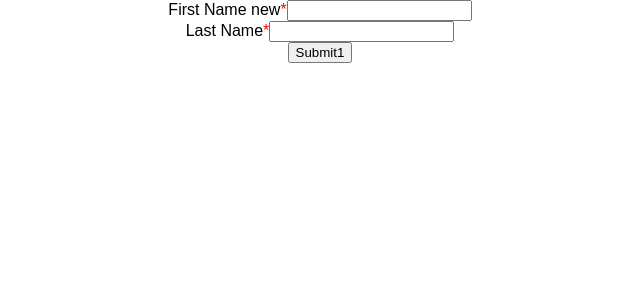
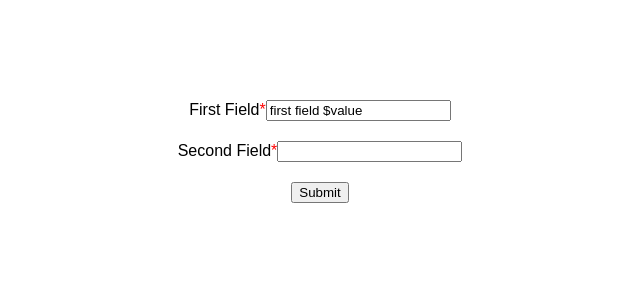
Before and after one commit to vivektikar25/react-input-fields, a React (Create React App) app: page / in a window 1280 px wide. Shown: the top 300 px of the page, without its empty margins (320-960 px from the left). Built offline with nearby package versions, Linux system fonts and the light colour scheme.

Commit message:
latest textfield implementation

```diff
--- a/src/Components/Form/data.js
+++ b/src/Components/Form/data.js
@@ -1,8 +1,7 @@
-export const firstNameData = {
-  value: "",
-  type: "text",
-  name: "firstName",
-  label: "First Name new",
+export const firstFieldData = {
+  value: "first field $value",
+  name: "firstField",
+  label: "First Field",
   placeholder: "",
   required: true,
   validate: true,
@@ -34,11 +33,11 @@ export const firstNameData = {
   ]
 };
 
-export const lastNameData = {
+export const secondFieldData = {
   value: "",
   type: "text",
-  name: "lastName",
-  label: "Last Name",
+  name: "secondField",
+  label: "Second Field",
   placeholder: "",
   required: true,
   validate: true,
--- a/src/Components/Form/index.js
+++ b/src/Components/Form/index.js
@@ -1,45 +1,32 @@
 import React from "react";
 import * as data from "./data";
 import TextField from "./../Shared/TextField";
-import * as service from "./service"
-import "./Form.css"
+import * as service from "./service";
+import "./Form.css";
 
 class Form extends React.Component {
-
   constructor(props) {
-        super(props)
+    super(props);
     this.state = {
       firstName: "",
       lastName: "",
-            firstNameData: data.firstNameData,
-            lastNameData: data.lastNameData,
+      firstFieldData: data.firstFieldData,
+      secondFieldData: data.secondFieldData,
       isFormSubmitted: false
-        }
-        this.formStatus = {}
+    };
+    this.formStatus = {};
+
     this.submit = this.submit.bind(this);
     this.updateFormsStatus = this.updateFormsStatus.bind(this);
+    this.updateFormFieldValue = this.updateFormFieldValue.bind(this);
     this.removeFormsStatusFlag = this.removeFormsStatusFlag.bind(this);
   }
 
-    updateFirstName = firstName => {
-        this.setState({ firstName })
-    }
-    updateLastName = lastName => {
-        this.setState({ lastName })
-    }
+  updateFormFieldValue = (fieldName, fieldValue) => {
+    this.setState({ [fieldName]: fieldValue });
+  };
 
-    submit = () => {
-        let isFormValid = service.getFormsValidityStatus(this.formStatus);
-
-        if (isFormValid) {
-            this.setState({ isFormSubmitted: true, errorMessage: "" })
-        }
-        else {
-            this.setState({ isFormSubmitted: true, errorMessage: "Form is invalid" })
-        }
-    }
-
-    updateFormsStatus = (fieldName, fieldStatus) => {
+  updateFormsStatus = (fieldStatus, fieldName) => {
     this.formStatus[fieldName] = fieldStatus;
   };
 
@@ -47,29 +34,49 @@ class Form extends React.Component {
     if (formStatusFlag) delete this.formStatus[formStatusFlag];
   };
 
+  submit = () => {
+    let isFormValid = service.getFormsValidityStatus(this.formStatus);
+
+    if (isFormValid) {
+      this.setState({ isFormSubmitted: true, errorMessage: "" });
+    } else {
+      this.setState({ isFormSubmitted: true, errorMessage: "Form is invalid" });
+    }
+  };
+
   render() {
     return (
+      <div style={{ marginTop: 100 }}>
         <div>
           <TextField
             data={{
-                        ...data.firstNameData,
-                        value: this.state.firstName
+              ...this.state.firstFieldData
             }}
-                    recordSelection={data => { this.updateFirstName(data) }}
-                    updateFormsStatus={(status, fieldName) => { this.updateFormsStatus(fieldName, status) }}
-                    isFormSubmitted={this.state.isFormSubmitted} />
-
+            recordSelection={this.updateFormFieldValue}
+            updateFormsStatus={this.updateFormsStatus}
+            removeFormsStatusFlag={this.removeFormsStatusFlag}
+            delay={500}
+            isFormSubmitted={this.state.isFormSubmitted}
+          />
+        </div>
+        <div style={{ marginTop: 20 }}>
           <TextField
             data={{
-                        ...data.lastNameData,
-                        value: this.state.lastName
+              ...this.state.secondFieldData
             }}
-                    recordSelection={data => { this.updateLastName(data) }}
-                    updateFormsStatus={(status, fieldName) => { this.updateFormsStatus(fieldName, status) }}
+            recordSelection={this.updateFormFieldValue}
+            updateFormsStatus={this.updateFormsStatus}
+            removeFormsStatusFlag={this.removeFormsStatusFlag}
+            delay={500}
             isFormSubmitted={this.state.isFormSubmitted}
-                    isTextFieldDirty={true} />
-                <button type="button" onClick={this.submit}>Submit1</button>
+          />
+        </div>
+        <div style={{ marginTop: 20 }}>
           <span className="form-error-message">{this.state.errorMessage}</span>
+        </div>
+        <button type="button" onClick={this.submit}>
+          Submit
+        </button>
       </div>
     );
   }
--- a/src/Components/Shared/TextField/index.js
+++ b/src/Components/Shared/TextField/index.js
@@ -1,53 +1,70 @@
+import React from "react";
+import * as service from "./service";
+import _ from "lodash";
 
-import React from "react";
-
-class TextField extends React.Component {
+export default class TextField extends React.Component {
   constructor(props) {
     super(props);
     this.state = props.data || {};
+    this.state.parentValue = props.data.value;
     this.state.isFormSubmitted = props.isFormSubmitted || false;
-    this.state.isTextFieldDirty = props.isTextFieldDirty || false;
+    this.state.isTextFieldDirty = false;
     this.handleChange = this.handleChange.bind(this);
+    this.updateParentFormWithDebouncedFieldValue = _.debounce(
+      this.updateParentFormFieldValue,
+      this.props.delay || 0
+    );
+    this.props.recordSelection(props.data.name, props.data.value);
   }
 
   componentDidMount = () => {
-    this.validateTextField(
-      this.state.value,
-      this.state.validations,
-      this.state.isFormSubmitted
-    );
+    this.validateTextField();
   };
 
   componentWillReceiveProps(nextProps) {
-    const isValueChanged = this.state.value != nextProps.data.value;
-    if (nextProps.isTextFieldDirty !== undefined) {
-      this.setState({
-        ...nextProps.data,
-        isFormSubmitted: nextProps.isFormSubmitted,
-        isTextFieldDirty: nextProps.isTextFieldDirty
-      });
+    let value;
+
+    let isParentValueChanged = this.state.parentValue !== nextProps.data.value;
+    let isFormSubmittedChanged =
+      this.state.isFormSubmitted !== nextProps.isFormSubmitted;
+    let formDisableStatusChanged =
+      this.state.disabled !== nextProps.data.disabled;
+
+    const shouldStateUpdate =
+      isParentValueChanged ||
+      isFormSubmittedChanged ||
+      formDisableStatusChanged;
+
+    if (isParentValueChanged) {
+      value = nextProps.data.value;
+      this.props.recordSelection(this.state.name, value);
     } else {
-      this.setState({
-        ...nextProps.data,
-        isFormSubmitted: nextProps.isFormSubmitted
-      });
+      value = this.state.value;
     }
 
-    if (nextProps.isFormSubmitted || isValueChanged) {
-      this.validateTextField(
-        nextProps.data.value,
-        this.state.validations,
-        nextProps.isFormSubmitted
-      );
-    }
+    this.setState(
+      {
+        ...nextProps.data,
+        value,
+        parentValue: isParentValueChanged ? value : this.state.parentValue,
+        isFormSubmitted: nextProps.isFormSubmitted
+      },
+      () => {
+        if (isFormSubmittedChanged || isParentValueChanged) {
+          this.validateTextField();
+        }
+      }
+    );
   }
-  shouldComponentUpdate(nextProps) {
-    const isValueChanged =
-      this.state.value != nextProps.data.value ||
-      this.state.disabled != nextProps.data.disabled;
-    const isFormSubmittedChanged =
-      nextProps.isFormSubmitted !== this.state.isFormSubmitted;
-    return isFormSubmittedChanged || isValueChanged;
+
+  shouldComponentUpdate(nextProps, nextState) {
+    const isRerenderRequired =
+      this.state.value !== nextState.value ||
+      this.state.disabled !== nextProps.data.disabled ||
+      this.state.validationMessage !== nextState.validationMessage ||
+      this.state.isFormSubmitted !== nextProps.isFormSubmitted;
+
+    return isRerenderRequired;
   }
 
   componentWillUnmount() {
@@ -56,137 +73,67 @@ class TextField extends React.Component {
     }
   }
 
-  handleChange({ target }) {
-    let value = target.value; // This is required as target.value gets reset
-    //during setState() and target.value sent to recordSelection on following line is ""(empty)
+  validateTextField = () => {
+    let {
+      value,
+      validations,
+      isFormSubmitted,
+      validate,
+      name,
+      isTextFieldDirty
+    } = this.state;
 
-    this.setState({ isTextFieldDirty: true }, () => {
-      this.props.recordSelection(value);
-    });
-  }
-
-  validateTextField = (inputValue, validations, isFormSubmitted) => {
-    if (!this.state.validate) {
+    if (!validate) {
       return;
     }
-    let priorityWiseValidationList = this.getPriorityWiseValidationList(
-      validations
+
+    let {
+      validationMessage,
+      shouldErrorMessageShown
+    } = service.validateTextField(
+      value,
+      validations,
+      isFormSubmitted,
+      validate,
+      name,
+      isTextFieldDirty
     );
-    let failedValidation = this.getFailedValidation(
-      inputValue && inputValue.trim && inputValue.trim(),
-      priorityWiseValidationList
-    );
-
-    if (failedValidation) {
-      let shouldErrorMessageBeShown =
-        this.state.isTextFieldDirty || isFormSubmitted;
-      let validationMessage = failedValidation.message;
-
-      this.displayValidationMessage(
-        shouldErrorMessageBeShown,
-        validationMessage
-      );
+    if (validationMessage) {
       this.props.updateFormsStatus(false, this.state.name);
     } else {
       this.props.updateFormsStatus(true, this.state.name);
-      this.displayValidationMessage(false, "");
     }
+    this.displayValidationMessage(shouldErrorMessageShown, validationMessage);
   };
 
-  getPriorityWiseValidationList = validations => {
-    let priorityWiseValidationList;
-    priorityWiseValidationList = validations.sort(
-      (prevElement, nextElement) => {
-        return prevElement.priority - nextElement.priority;
-      }
-    );
-    return priorityWiseValidationList;
+  handleChange({ target }) {
+    let value = target.value;
+    this.setState({ isTextFieldDirty: true, value }, () => {
+      this.validateTextField();
+    });
+    this.updateParentFormWithDebouncedFieldValue(this.state.name, value);
+  }
+
+  updateParentFormFieldValue = (name, value) => {
+    this.props.recordSelection(name, value);
   };
 
   displayValidationMessage = (shouldErrorMessageBeShown, validationMessage) => {
-    let message = shouldErrorMessageBeShown ? (
-      <div style={{ color: "red", fontSize: 11 }}>{validationMessage}</div>
-    ) : (
-        ""
-      );
+    let message =
+      shouldErrorMessageBeShown && validationMessage ? (
+        <div style={{ color: "red", fontSize: 11 }}>{validationMessage}</div>
+      ) : null;
     this.setState({ validationMessage: message });
-  };
-  getFailedValidation = (inputValue, validations) => {
-    const failedValidation = validations.find(validation => {
-      return this.isValidationFailed(inputValue, validation);
-    });
-    return failedValidation;
-  };
-
-  isValidationFailed = (inputValue, validation) => {
-    switch (validation.validationName) {
-      case "required":
-        return this.validateRequiredValidation(inputValue);
-        break;
-      case "minLength":
-        return this.validateMinLengthValidation(inputValue, validation.value);
-        break;
-      case "maxLength":
-        return this.validateMaxLengthValidation(inputValue, validation.value);
-        break;
-      case "isNumber":
-        return this.validateIsNumberValidation(inputValue, validation.value);
-        break;
-      case "minValue":
-        return this.validateMinValueValidation(inputValue, validation.value);
-        break;
-      case "maxValue":
-        return this.validateMaxValueValidation(inputValue, validation.value);
-        break;
-      case "regex":
-        return this.validateRegexValidation(inputValue, validation.value);
-        break;
-      default:
-        return false;
-        break;
-    }
-  };
-
-  validateRequiredValidation = inputValue => {
-    return inputValue && inputValue.toString().length ? false : true;
-  };
-
-  validateMinLengthValidation = (inputValue, minLength) => {
-    return inputValue
-      ? inputValue.toString().length >= minLength ? false : true
-      : false;
-  };
-
-  validateMaxLengthValidation = (inputValue, maxLength) => {
-    return inputValue
-      ? inputValue.toString().length <= maxLength ? false : true
-      : false;
-  };
-
-  validateRegexValidation = (inputValue, regex) => {
-    return inputValue ? (inputValue.match(regex) ? false : true) : false;
-  };
-
-  validateMinValueValidation = (inputValue, minValue) => {
-    return inputValue ? (+inputValue >= minValue ? false : true) : false;
-  };
-
-  validateMaxValueValidation = (inputValue, maxValue) => {
-    return inputValue ? (+inputValue <= maxValue ? false : true) : false;
-  };
-
-  validateIsNumberValidation = inputValue => {
-    return inputValue ? (typeof inputValue === "number" ? false : true) : false;
-  };
-
-  setTextFieldsDirtyFlag = () => {
-    this.isTextFieldDirty = true;
   };
 
   render() {
+    let customStyle = {
+      ...this.props.style
+    };
     const customStyleClass = this.props.customStyleClass;
+
     return (
-      <div>
+      <div style={{ display: "inline" }}>
         {this.state.label ? (
           <label>
             {this.state.label}
@@ -194,20 +141,18 @@ class TextField extends React.Component {
           </label>
         ) : null}
         <input
-          className={customStyleClass}
-          type={this.state.type}
+          className={customStyleClass || "form-control"}
+          style={customStyle}
+          type="text"
           onChange={this.handleChange}
           name={this.state.name}
           required={this.state.required}
           placeholder={this.state.placeholder}
           value={this.state.value}
-          required={this.state.required}
           disabled={this.state.disabled}
         />
-        {this.state.validationMessage ? this.state.validationMessage : ""}
+        {this.state.validationMessage}
       </div>
     );
   }
 }
-
-export default TextField;
--- /dev/null
+++ b/src/Components/Shared/TextField/service.js
@@ -0,0 +1,96 @@
+const getPriorityWiseValidationList = validations => {
+  let priorityWiseValidationList;
+  priorityWiseValidationList = validations.sort((prevElement, nextElement) => {
+    return prevElement.priority - nextElement.priority;
+  });
+  return priorityWiseValidationList;
+};
+
+const validateRequiredValidation = value => {
+  return value && value.toString().length ? false : true;
+};
+
+const validateMinLengthValidation = (value, minLength) => {
+  return value ? (value.toString().length >= minLength ? false : true) : false;
+};
+
+const validateMaxLengthValidation = (value, maxLength) => {
+  return value ? (value.toString().length <= maxLength ? false : true) : false;
+};
+
+const validateRegexValidation = (value, regex) => {
+  return value ? (value.match(regex) ? false : true) : false;
+};
+
+const validateMinValueValidation = (value, minValue) => {
+  return value ? (+value >= minValue ? false : true) : false;
+};
+
+const validateMaxValueValidation = (value, maxValue) => {
+  return value ? (+value <= maxValue ? false : true) : false;
+};
+
+const validateIsNumberValidation = value => {
+  return value ? (typeof value === "number" ? false : true) : false;
+};
+
+const isValidationFailed = (value, validation) => {
+  switch (validation.validationName) {
+    case "required":
+      return validateRequiredValidation(value);
+      break;
+    case "minLength":
+      return validateMinLengthValidation(value, validation.value);
+      break;
+    case "maxLength":
+      return validateMaxLengthValidation(value, validation.value);
+      break;
+    case "isNumber":
+      return validateIsNumberValidation(value, validation.value);
+      break;
+    case "minValue":
+      return validateMinValueValidation(value, validation.value);
+      break;
+    case "maxValue":
+      return validateMaxValueValidation(value, validation.value);
+      break;
+    case "regex":
+      return validateRegexValidation(value, validation.value);
+      break;
+    default:
+      return false;
+      break;
+  }
+};
+
+const getFailedValidation = (value, validations) => {
+  const failedValidation = validations.find(validation => {
+    return isValidationFailed(value, validation);
+  });
+  return failedValidation;
+};
+
+export const validateTextField = (
+  value,
+  validations,
+  isFormSubmitted,
+  validate,
+  name,
+  isTextFieldDirty
+) => {
+  let validationMessage = "";
+  let shouldErrorMessageShown = isTextFieldDirty || isFormSubmitted;
+
+  let priorityWiseValidationList = getPriorityWiseValidationList(validations);
+  let failedValidation = getFailedValidation(
+    value && value.trim && value.trim(),
+    priorityWiseValidationList
+  );
+
+  if (failedValidation) {
+    validationMessage = failedValidation.message;
+  } else {
+    validationMessage = "";
+  }
+  return { validationMessage, shouldErrorMessageShown };
+};
```
Lines whose indentation alone changed are shown as unchanged.
